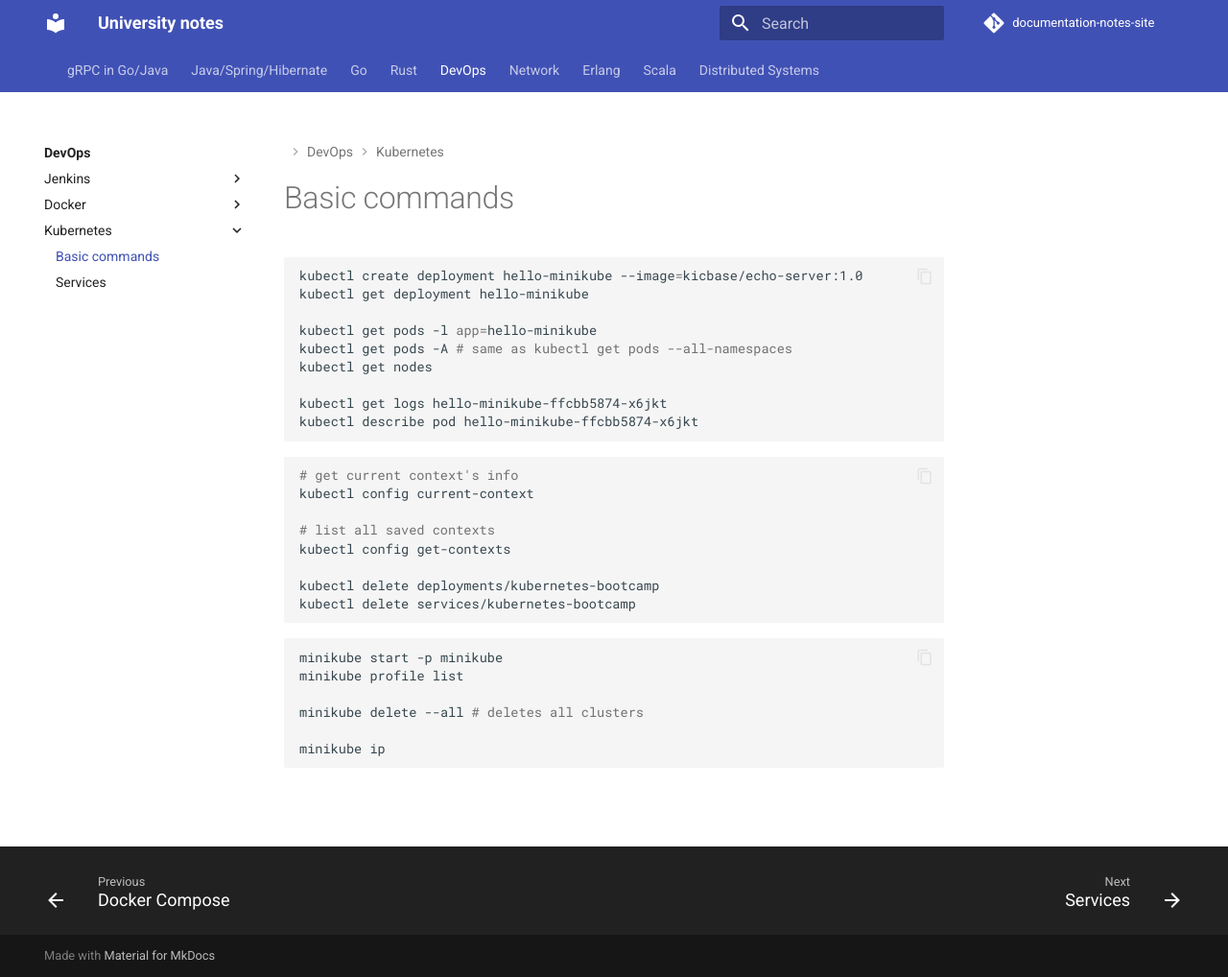
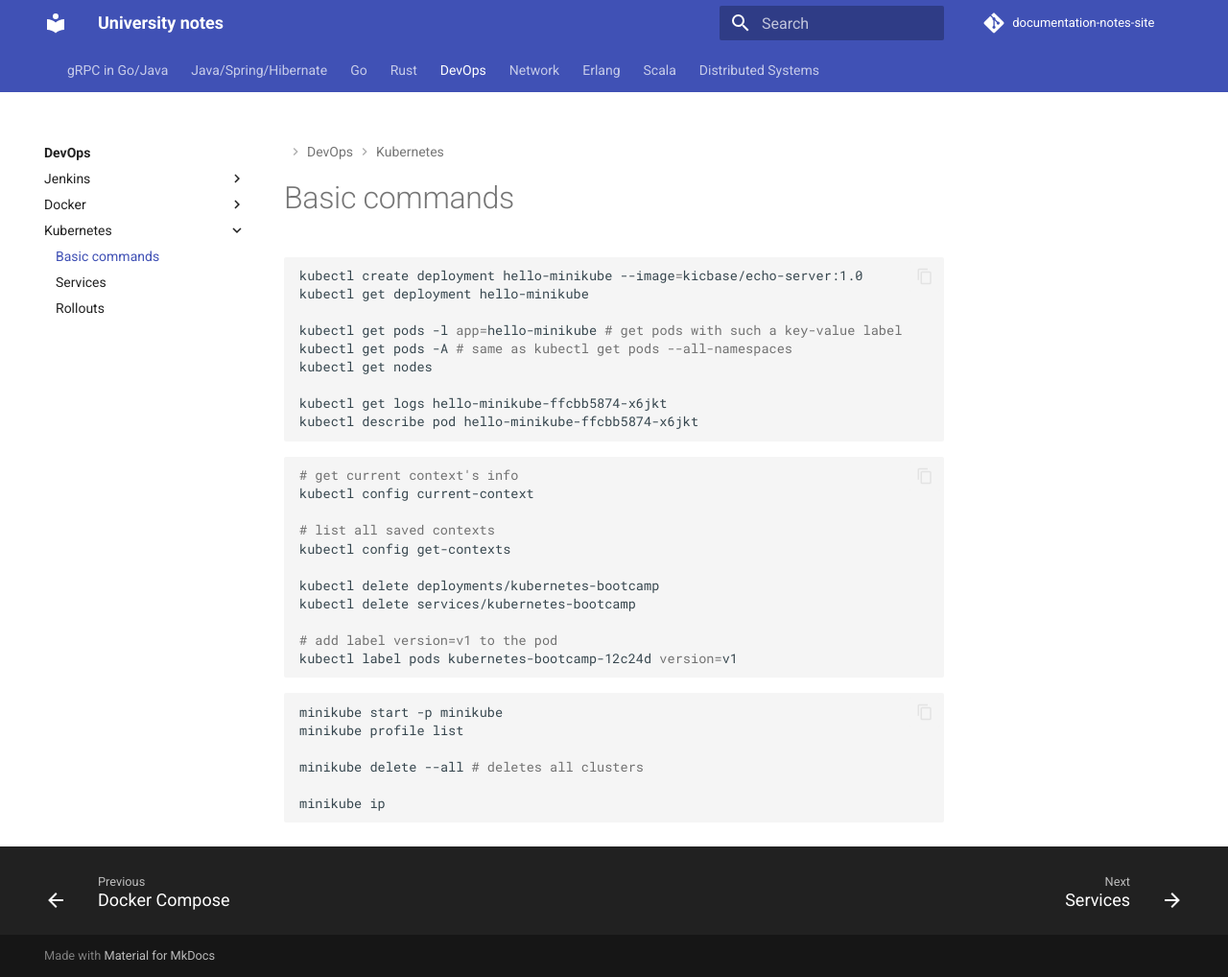
Before and after one commit to pawlowiczf/notes, an MkDocs documentation site: the page built from docs/devops/kubernetes/notes1.md, in a window 1280 px wide and 1018 px high. Shown: the whole window at 96% size. Built offline with MkDocs 1.6.1 and Material for MkDocs 9.7.7, drawn with Linux system fonts in a browser that asks for light colours; comment, search, counter and statistics services are not loaded.

Commit message:
kubernetes

````diff
--- a/docs/devops/kubernetes/notes1.md
+++ b/docs/devops/kubernetes/notes1.md
@@ -2,7 +2,7 @@
 kubectl create deployment hello-minikube --image=kicbase/echo-server:1.0
 kubectl get deployment hello-minikube
 
-kubectl get pods -l app=hello-minikube
+kubectl get pods -l app=hello-minikube # get pods with such a key-value label
 kubectl get pods -A # same as kubectl get pods --all-namespaces
 kubectl get nodes
 
@@ -19,6 +19,9 @@ kubectl config get-contexts
 
 kubectl delete deployments/kubernetes-bootcamp
 kubectl delete services/kubernetes-bootcamp
+
+# add label version=v1 to the pod
+kubectl label pods kubernetes-bootcamp-12c24d version=v1
 ```
 
 
--- a/mkdocs.yml
+++ b/mkdocs.yml
@@ -164,6 +164,7 @@ nav:
     - Kubernetes:
       - Basic commands: devops/kubernetes/notes1.md
       - Services: devops/kubernetes/notes2.md
+      - Rollouts: devops/kubernetes/notes3.md
 
   - Network:
     - Network: network/index.md
````
Also changed, not shown: docs/devops/kubernetes/notes2.md (+6 -4 lines), docs/devops/kubernetes/notes3.md (added, +25 -0 lines), docs/devops/kubernetes/notes4.md (added, +1 -0 lines).
